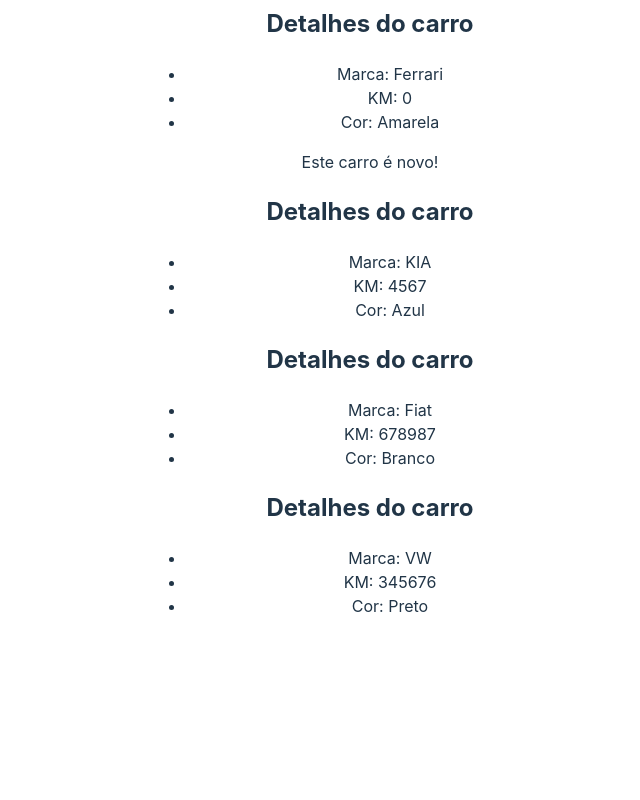
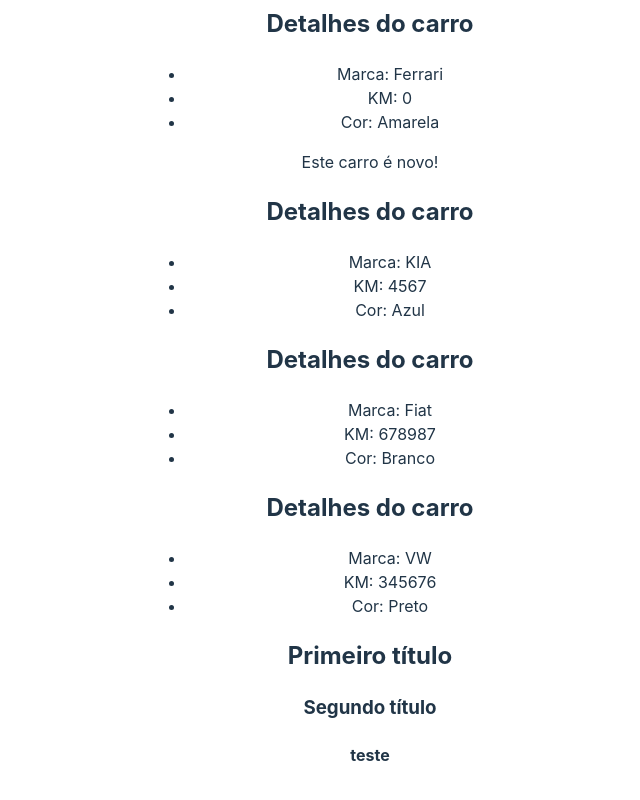
Before and after one commit to renawmontanari/MiniTrilha-React, a React (Vite) app in the folder useState/: page / in a window 1280 px wide. Shown: the part 1394-2194 px from the top of the page, without its empty margins (270-910 px from the left). Before the commit the page ends 2060 px from the top, so only its background shows below. Built offline with nearby package versions, Linux system fonts and the light colour scheme.

Commit message:
MiniTrilha-React

```diff
--- a/useState/src/App.jsx
+++ b/useState/src/App.jsx
@@ -6,10 +6,11 @@
 import ManageData from './components/ManageData';
 import ShowUserName from './components/ShowUserName';
 import CarDetails from './components/CarDetails';
+import Fragment from './components/Fragment';
 
 function App() {
 
-  const name = "Renan";
+  //const name = "Renan";
 
   const [userName] = useState("Renan");
 
@@ -44,6 +45,8 @@
             newCar={car.newCar}
           />
         ))}
+        {/* Fragment */}
+        <Fragment propFragment="teste" />
       </div>
     </>
   );
--- /dev/null
+++ b/useState/src/components/Fragment.jsx
@@ -0,0 +1,12 @@
+
+const Fragment = ({ propFragment }) => {
+  return (
+    <>
+        <h2>Primeiro título</h2>
+        <h3>Segundo título</h3>
+        <h4>{propFragment}</h4>
+    </>
+  )
+}
+
+export default Fragment
```
